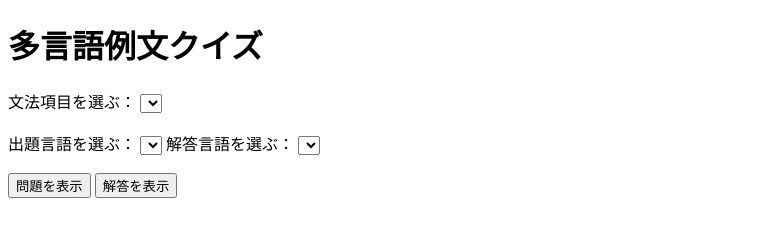
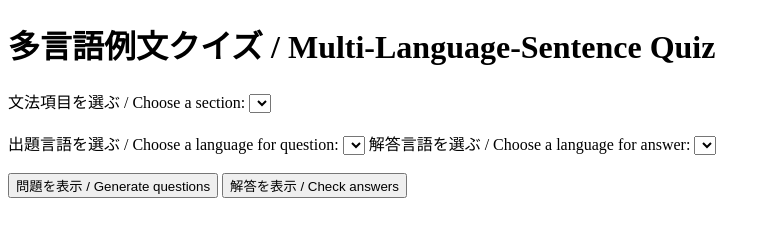
Before and after one commit to Mayuta-Japan/multilanguage-learning, a plain HTML site: page index.html in a window 1280 px wide. Shown: the whole page, without its empty margins (0-771 px from the left). Drawn offline with nearby package versions, Linux system fonts and the light colour scheme; no server answers.

Commit message:
Update index.html

```diff
--- a/index.html
+++ b/index.html
@@ -2,23 +2,23 @@
 <html lang="ja">
 <head>
   <meta charset="UTF-8">
-  <title>多言語例文クイズ</title>
+  <title>多言語例文クイズ / Multi-Language-Sentence Quiz</title>
   <script src="https://cdnjs.cloudflare.com/ajax/libs/PapaParse/5.3.2/papaparse.min.js"></script>
 </head>
 <body>
-  <h1>多言語例文クイズ</h1>
+  <h1>多言語例文クイズ / Multi-Language-Sentence Quiz</h1>
 
-  <label for="grammarSelect">文法項目を選ぶ：</label>
+  <label for="grammarSelect">文法項目を選ぶ / Choose a section: </label>
   <select id="grammarSelect"></select><br><br>
 
-  <label for="sourceLangSelect">出題言語を選ぶ：</label>
+  <label for="sourceLangSelect">出題言語を選ぶ / Choose a language for question: </label>
   <select id="sourceLangSelect"></select>
 
-  <label for="targetLangSelect">解答言語を選ぶ：</label>
+  <label for="targetLangSelect">解答言語を選ぶ / Choose a language for answer: </label>
   <select id="targetLangSelect"></select><br><br>
 
-  <button onclick="showQuestions()">問題を表示</button>
-  <button onclick="showAnswers()">解答を表示</button>
+  <button onclick="showQuestions()">問題を表示 / Generate questions</button>
+  <button onclick="showAnswers()">解答を表示 / Check answers</button>
 
   <div id="output"></div>
 
```
